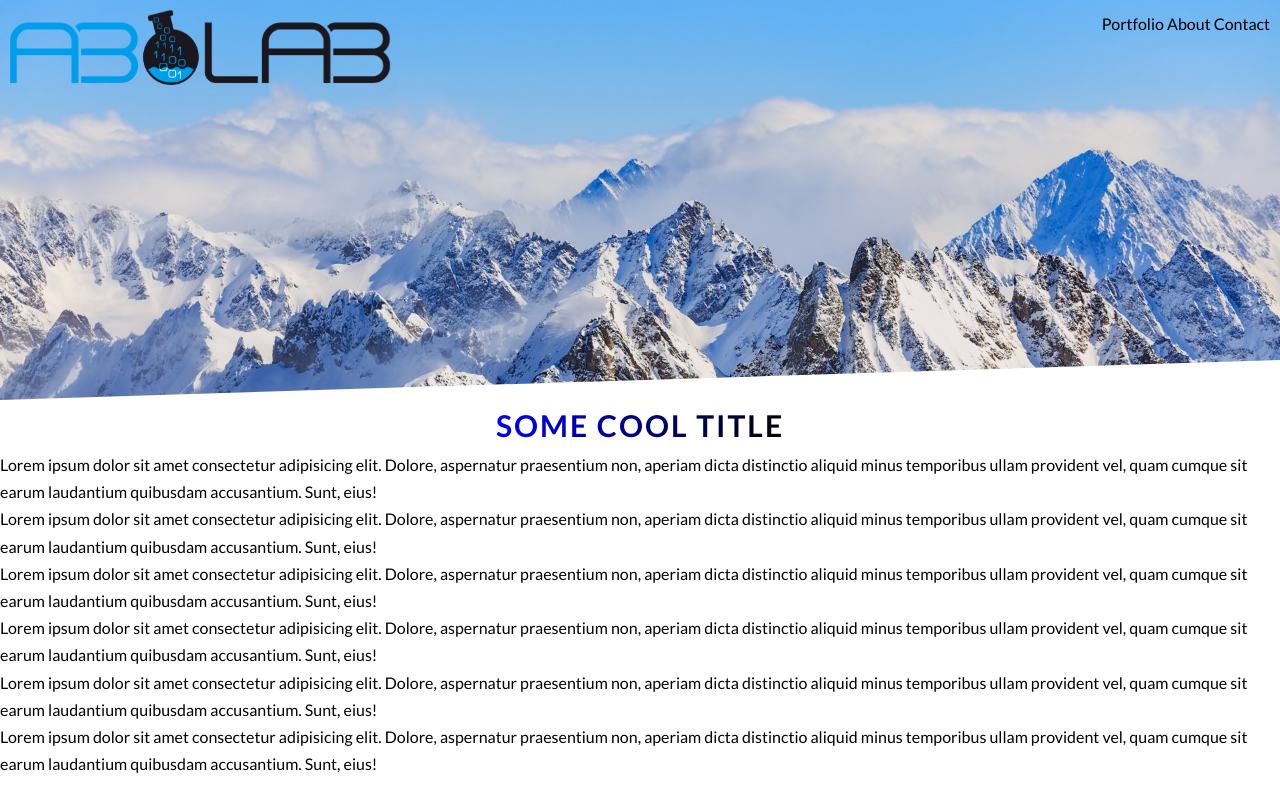
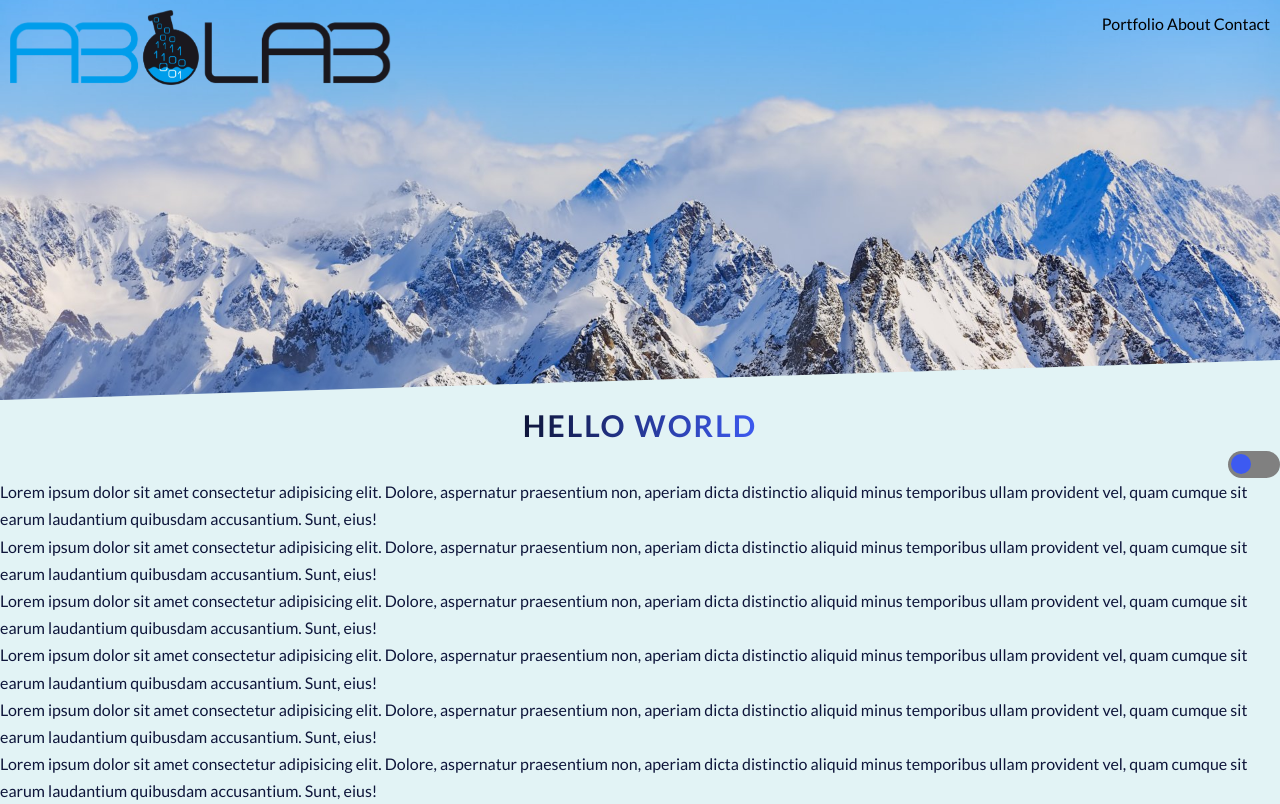
Before and after one commit to Uvacoder/svelte-sticky-animated-navbar, a Svelte app: page / in a window 1280 px wide. Built offline with nearby package versions, Linux system fonts and the light colour scheme.

Commit message:
add theme

```diff
--- a/public/index.html
+++ b/public/index.html
@@ -1,5 +1,5 @@
 <!DOCTYPE html>
-<html lang="en">
+<html lang="en" data-theme="light">
   <head>
     <meta charset="utf-8" />
     <meta name="viewport" content="width=device-width,initial-scale=1" />
--- a/src/App.svelte
+++ b/src/App.svelte
@@ -2,11 +2,12 @@
   import Header from "./Header.svelte";
   import Navbar from "./Navbar.svelte";
   import Logo from "./Logo.svelte";
+  import Toggle from "./Toggle.svelte";
   export let name;
 </script>
 
 <style lang="scss" global>
-  @import "./style/global.scss";
+  @import "./global.scss";
 </style>
 
 <Logo />
@@ -14,8 +15,11 @@
 <Header />
 
 <main>
-<div class="center">
-  <h2>Some cool title</h2>
+  <div class="center">
+    <h2>Hello {name}</h2>
+  </div>
+  <div class="center">
+    <Toggle />
   </div>
   <p>
     Lorem ipsum dolor sit amet consectetur adipisicing elit. Dolore, aspernatur
--- /dev/null
+++ b/src/Toggle.svelte
@@ -0,0 +1,61 @@
+<script>
+  let checked;
+  $: if (checked === true) {
+      trans();
+      document.documentElement.setAttribute("data-theme", "dark");
+  } else {
+      trans();
+      document.documentElement.setAttribute("data-theme", "light");
+  }
+  const trans = () => {
+      document.documentElement.classList.add("transition");
+      window.setTimeout(()=> document.documentElement.classList.remove("transition"), 1000);
+  }
+</script>
+
+<style lang="scss">
+  input[type="checkbox"] {
+    height: 0;
+    width: 0;
+    visibility: hidden;
+  }
+
+  label {
+    cursor: pointer;
+    text-indent: -9999px;
+    width: 5.2rem;
+    height: 2.7rem;
+    background: grey;
+    float: right;
+    border-radius: 100px;
+    position: relative;
+  }
+
+  label:after {
+    content: "";
+    position: absolute;
+    top: 3px;
+    left: 3px;
+    width: 20px;
+    height: 20px;
+    background: var(--color-heading);
+    border-radius: 90px;
+    transition: 0.3s;
+  }
+
+  input:checked + label {
+    background: var(--color-bg-panel);
+  }
+
+  input:checked + label:after {
+    left: calc(100% - 5px);
+    transform: translateX(-100%);
+  }
+
+  label:active:after {
+    width: 45px;
+  }
+</style>
+
+<input type="checkbox" id="switch" bind:checked />
+<label for="switch">Toggle</label>
--- /dev/null
+++ b/src/global.scss
@@ -0,0 +1,76 @@
+*,
+*::before,
+*::after {
+  margin: 0;
+  padding: 0;
+  box-sizing: inherit;
+}
+
+html {
+  font-size: 62.5%;
+
+  --color-bg: #e2f3f5;
+  --color-bg-panel: #22d1ee;
+  --color-heading: #3d5af1;
+  --color-text: #0e153a;
+
+  &.transition,
+  &.transition *,
+  &.transition *:before,
+  &.transition *:after {
+    -moz-transition: all 750ms !important;
+    -webkit-transition: all 750ms !important;
+    transition: all 750ms !important;
+    transition-delay: 0 !important;
+  }
+}
+
+html[data-theme="dark"] {
+  --color-bg: #071a52;
+  --color-bg-panel: #086972;
+  --color-heading: #17b978;
+  --color-text: #a7ff83;
+}
+
+body {
+  font-family: "Lato", sans-serif;
+  font-size: 1.6rem;
+  font-weight: 400;
+  line-height: 1.7;
+  box-sizing: border-box;
+  background-color: var(--color-bg);
+}
+
+h2 {
+  font-size: 3rem;
+  text-transform: uppercase;
+  font-weight: 700;
+  display: inline-block;
+  background-image: linear-gradient(
+    to right,
+    var(--color-text),
+    var(--color-heading)
+  );
+  background-clip: text;
+  -webkit-background-clip: text;
+  color: transparent;
+  letter-spacing: 0.2rem;
+  transition: all 0.5s;
+
+  &:hover {
+    transform: skewY(2deg) scale(1.1);
+    text-shadow: 0.5rem 0.5rem 0.5rem rgba(0, 0, 0, 1);
+  }
+
+  &:active {
+    transform: skewY(0);
+  }
+}
+
+.center {
+  text-align: center;
+}
+
+p {
+   color: var(--color-text);
+}
--- a/src/style/global.scss
+++ /dev/null
@@ -1,44 +0,0 @@
-@import "./theme.scss";
-
-*,
-*::before,
-*::after {
-  margin: 0;
-  padding: 0;
-  box-sizing: inherit;
-}
-
-html {
-  font-size: 62.5%;
-}
-
-body {
-  font-family: "Lato", sans-serif;
-  font-size: 1.6rem;
-  font-weight: 400;
-  line-height: 1.7;
-  box-sizing: border-box;
-  color: $main-color;
-}
-
-h2 {
-  font-size: 3rem;
-  text-transform: uppercase;
-  font-weight: 700;
-  display: inline-block;
-  background-image: linear-gradient(to right, blue, black);
-  background-clip: text;
-  -webkit-background-clip: text;
-  color: transparent;
-  letter-spacing: 0.2rem;
-  transition: all 0.5s;
-
-  &:hover {
-    transform: skewY(2deg) scale(1.1);
-    text-shadow: 2.5rem 1rem 2rem rgba(0, 0, 0, 1);
-  }
-}
-
-.center {
-  text-align: center;
-}
--- a/src/style/theme.scss
+++ /dev/null
@@ -1 +0,0 @@
-$main-color: black;
```
